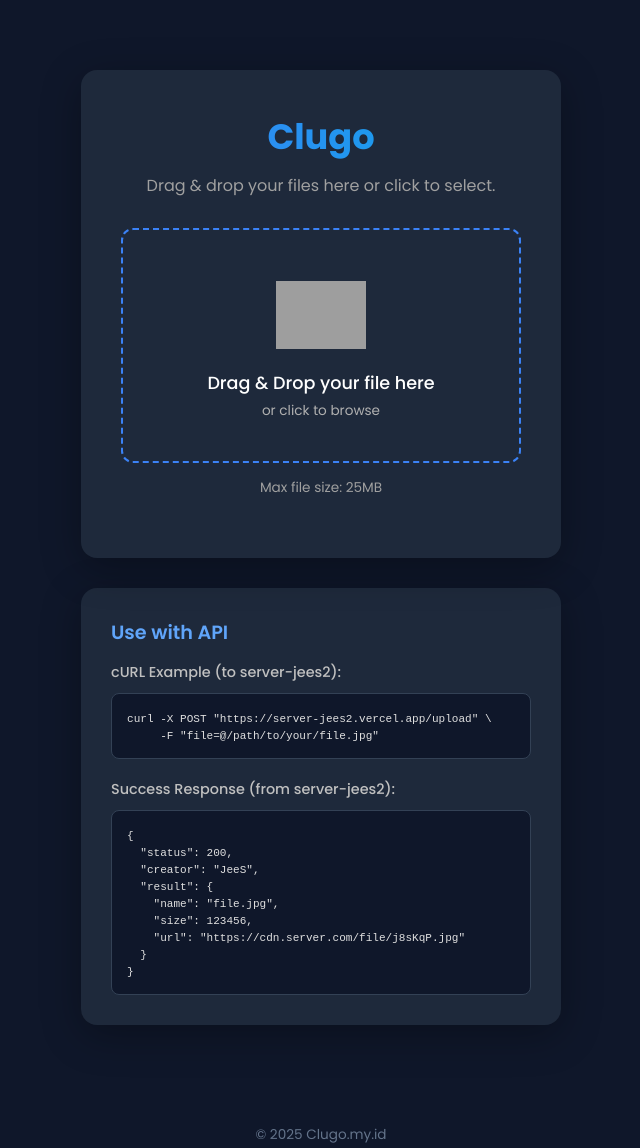
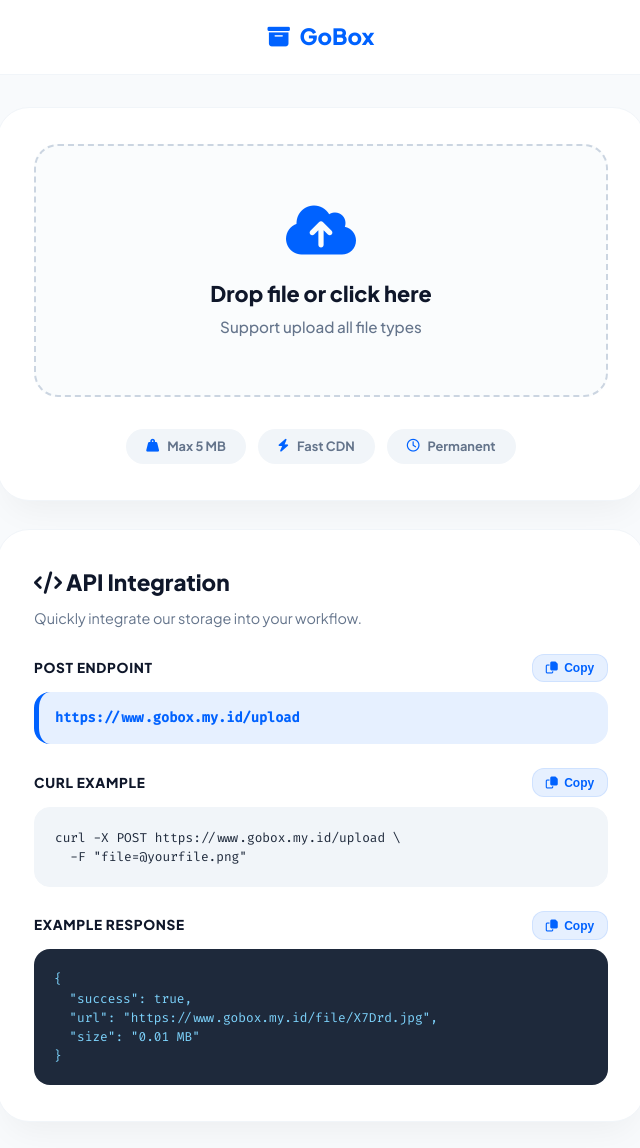
Before and after one commit to goodboys21/server.js, a website: page public/index.html in a window 1280 px wide. Shown: the whole page, without its empty margins (319-959 px from the left). Drawn offline with Linux system fonts and the light colour scheme; grey boxes are pictures that could not be loaded.

Commit message:
Update index.html

```diff
--- a/public/index.html
+++ b/public/index.html
@@ -2,443 +2,387 @@
 <html lang="en">
 <head>
     <meta charset="UTF-8">
-    <meta name="viewport" content="width=device-width, initial-scale=1.0">
-    <title>Clugo</title>
+    <meta name="viewport" content="width=device-width, initial-scale=1.0, viewport-fit=cover">
+    <title>GoBox | Secure Cloud Upload</title>
+    <link rel="stylesheet" href="https://cdnjs.cloudflare.com/ajax/libs/font-awesome/6.4.0/css/all.min.css">
+    <link href="https://fonts.googleapis.com/css2?family=Plus+Jakarta+Sans:wght@400;500;600;700;800&family=Fira+Code:wght@400;500&display=swap" rel="stylesheet">
     <style>
-        /* --- Import Font (Poppins & Fira Code) --- */
-        @import url('https://fonts.googleapis.com/css2?family=Poppins:wght@400;500;600;700&display=swap');
-        @import url('https://fonts.googleapis.com/css2?family=Fira+Code:wght@400&display=swap');
-
-        /* --- Global Reset & Base Styles --- */
         * {
             margin: 0;
             padding: 0;
             box-sizing: border-box;
         }
 
+        :root {
+            --primary: #0062ff;
+            --primary-light: #e6f0ff;
+            --success: #10b981;
+            --bg-body: #f8fafc;
+            --card-bg: #ffffff;
+            --text-dark: #0f172a;
+            --text-mute: #64748b;
+            --border-light: #f1f5f9;
+            --border-dashed: #cbd5e1;
+            --code-bg: #1e293b;
+            --code-text: #7dd3fc;
+        }
+
         body {
-            font-family: 'Poppins', sans-serif;
-            background: #0f172a; /* Dark Blue-Black Background */
-            color: #e0e0e0;
+            font-family: 'Plus Jakarta Sans', sans-serif;
+            background-color: var(--bg-body);
+            color: var(--text-dark);
+            line-height: 1.5;
+            min-height: 100vh;
+        }
+
+        /* Navbar Clean */
+        nav {
+            background: var(--card-bg);
+            padding: 1.25rem 2rem;
+            display: flex;
+            justify-content: center; /* Center logo since no links */
+            border-bottom: 1px solid var(--border-light);
+            position: sticky;
+            top: 0;
+            z-index: 100;
+        }
+
+        .logo {
+            font-weight: 800;
+            font-size: 1.4rem;
+            color: var(--primary);
+            display: flex;
+            align-items: center;
+            gap: 0.6rem;
+            text-decoration: none;
+        }
+
+        .container {
+            max-width: 680px;
+            width: 100%;
+            margin: 2rem auto;
             display: flex;
             flex-direction: column;
-            justify-content: space-between;
-            align-items: center;
-            min-height: 100vh;
-            padding: 20px;
+            gap: 1.75rem;
+            padding: 0 1rem;
         }
 
-        /* --- Main Content Wrapper (Holds BOTH cards) --- */
-        .content-wrapper {
-            flex-grow: 1;
-            display: flex;
-            flex-direction: column;
-            justify-content: center;
-            align-items: center;
-            width: 100%;
-            max-width: 500px;
-            margin-top: 50px;
-            margin-bottom: 50px;
+        /* Cards */
+        .card {
+            background: var(--card-bg);
+            border-radius: 2rem;
+            padding: 2.25rem;
+            box-shadow: 0 20px 35px -12px rgba(0, 0, 0, 0.05);
+            border: 1px solid var(--border-light);
         }
 
-        /* --- Card 1: The Uploader --- */
-        .uploader-card {
-            background: #1e293b; /* Dark Blue-Gray Card Background */
-            border-radius: 16px;
-            padding: 40px;
-            box-shadow: 0 10px 40px rgba(0, 0, 0, 0.3);
-            text-align: center;
-            width: 100%;
-            max-width: 480px;
-            transition: all 0.3s ease;
-            position: relative;
-            overflow: hidden;
-        }
-
-        .uploader-card h1 {
-            font-size: 2.2em;
-            font-weight: 700;
-            margin-bottom: 10px;
-            background: linear-gradient(90deg, #3b82f6, #0ea5e9);
-            -webkit-background-clip: text;
-            -webkit-text-fill-color: transparent;
-        }
-
-        .uploader-card .main-subtitle {
-            font-size: 1em;
-            color: #a0a0a0;
-            margin-bottom: 30px;
-        }
-
-        /* --- Drag & Drop Area --- */
-        .drag-drop-area {
-            border: 2px dashed #3b82f6;
-            border-radius: 12px;
-            padding: 40px 20px;
-            cursor: pointer;
-            transition: all 0.3s ease;
+        /* Dropzone */
+        .upload-area {
             display: flex;
             flex-direction: column;
             align-items: center;
             justify-content: center;
-            min-height: 180px;
-            position: relative;
+            border: 2px dashed var(--border-dashed);
+            border-radius: 1.5rem;
+            padding: 3.5rem 1.5rem;
+            text-align: center;
+            cursor: pointer;
+            transition: all 0.25s cubic-bezier(0.2, 0, 0, 1);
+            background: #fafcfd;
+            width: 100%;
         }
 
-        .drag-drop-area.active {
-            border-color: #60a5fa;
-            background: rgba(59, 130, 246, 0.1);
-            transform: scale(1.02);
+        .upload-area:hover, .upload-area.active {
+            border-color: var(--primary);
+            background: var(--primary-light);
+            transform: translateY(-2px);
         }
 
-        .drag-drop-area .icon {
-            background-image: url('https://files.clugo.my.id/file/sNd.png');
-            background-size: contain;
-            background-repeat: no-repeat;
-            background-position: center;
-            width: 90px;
-            height: 90px;
-            margin-bottom: 10px;
-            display: block;
+        .upload-area i {
+            font-size: 3.5rem;
+            color: var(--primary);
+            margin-bottom: 1.25rem;
         }
 
-        .drag-drop-area .text {
-            font-size: 1.1em;
-            font-weight: 500;
-            color: #ffffff;
-            margin-bottom: 5px;
+        .upload-area h3 {
+            font-size: 1.35rem;
+            font-weight: 800;
+            margin-bottom: 0.4rem;
         }
 
-        .drag-drop-area .subtext {
-            font-size: 0.85em;
-            color: #b0b0b0;
-        }
-
-        #file-input {
-            display: none;
-        }
-
-        .max-size-text {
-            font-size: 0.85em;
-            color: #a0a0a0;
-            margin-top: 15px;
-        }
-
-        /* --- Kontainer untuk Spinner & Result --- */
-        .upload-progress-container {
-            width: 100%;
-            margin-top: 20px;
-        }
-
-        .loading-spinner {
-            display: none; /* Sembunyi by default */
-            width: 60px;
-            height: 60px;
-            border: 6px solid rgba(255, 255, 255, 0.2);
-            border-top: 6px solid #3b82f6;
-            border-radius: 50%;
-            animation: spin 1.2s cubic-bezier(0.5, 0, 0.5, 1) infinite;
-            margin: 0 auto; /* Tengah horizontal */
-        }
-
-        @keyframes spin {
-            0% { transform: rotate(0deg); }
-            100% { transform: rotate(360deg); }
-        }
-
-        /* --- [BARU] Kotak Result Detail (Mirip Foto) --- */
-        .result-box-wrapper {
-            display: none; /* Sembunyi by default */
-            background: #0f172a; /* Lebih gelap, mirip foto */
-            border: 1px solid #334155;
-            border-radius: 8px;
-            padding: 20px;
-            text-align: left;
-            margin-top: 20px;
-        }
-
-        .result-details {
-            list-style: none;
-            padding: 0;
-            margin: 0;
-        }
-
-        .result-details li {
-            font-size: 0.9em;
-            color: #c0c0c0;
-            margin-bottom: 8px;
-            word-wrap: break-word; /* Biar URL/nama file panjang gak rusak */
-        }
-
-        .result-details li:last-child {
-            margin-bottom: 0;
-        }
-
-        .result-details li strong {
-            color: #ffffff;
-            min-width: 90px; /* Biar rapi */
-            display: inline-block;
-        }
-
-        .result-details li a {
-            color: #3b82f6;
-            text-decoration: none;
+        .upload-area p {
+            color: var(--text-mute);
+            font-size: 0.95rem;
             font-weight: 500;
         }
 
-        .result-details li a:hover {
-            text-decoration: underline;
+        /* Stats Row */
+        .stats-row {
+            display: flex;
+            flex-wrap: wrap;
+            justify-content: center;
+            gap: 0.75rem;
+            margin-top: 2rem;
         }
 
-        /* --- [BARU] Teks Status (Sukses/Error) --- */
-        .upload-status-text {
-            display: none; /* Sembunyi by default */
-            font-size: 1em;
-            font-weight: 600;
-            margin-top: 15px;
-            text-align: center;
+        .stat-badge {
+            display: inline-flex;
+            align-items: center;
+            gap: 0.5rem;
+            background: #f1f5f9;
+            padding: 0.5rem 1.25rem;
+            border-radius: 50px;
+            font-size: 0.8rem;
+            font-weight: 700;
+            color: var(--text-mute);
         }
 
-        .upload-status-text.success {
-            color: #34d399; /* Hijau (Mirip foto) */
-        }
+        .stat-badge i { color: var(--primary); }
 
-        .upload-status-text.error {
-            color: #f87171; /* Merah */
-        }
-
-
-        /* --- Card 2: The API Info --- */
-        .api-card {
-            background: #1e293b;
-            border-radius: 16px;
-            padding: 30px;
-            box-shadow: 0 10px 40px rgba(0, 0, 0, 0.3);
-            width: 100%;
-            max-width: 480px;
-            margin-top: 30px;
-            text-align: left;
-        }
-
-        .api-card h3 {
-            color: #60a5fa;
-            font-weight: 600;
-            font-size: 1.2em;
-            margin-bottom: 15px;
-        }
-
-        .api-card h4 {
-            color: #c0c0c0;
-            font-weight: 500;
-            font-size: 0.9em;
-            margin-bottom: 10px;
+        /* Result Section */
+        .result-section {
+            display: none;
+            margin-top: 1.75rem;
+            border-top: 2px solid var(--border-light);
+            padding-top: 1.5rem;
+            animation: fadeSlideUp 0.4s ease;
         }
 
         .code-block {
-            background: #0f172a;
-            border: 1px solid #334155;
-            border-radius: 8px;
-            padding: 15px;
-            font-family: 'Fira Code', 'Courier New', monospace;
-            font-size: 0.85em;
-            color: #e0e0e0;
-            overflow-x: auto;
-            white-space: pre;
-            margin-bottom: 20px;
+            background: var(--code-bg);
+            border-radius: 1.25rem;
+            padding: 1.5rem;
+            position: relative;
+            margin-top: 1rem;
         }
 
-        .code-block:last-child {
-            margin-bottom: 0;
+        .code-block pre {
+            font-family: 'Fira Code', monospace;
+            font-size: 0.85rem;
+            color: var(--code-text);
+            overflow-x: auto;
+            white-space: pre-wrap;
+            word-break: break-all;
         }
 
-        /* --- Footer --- */
-        .footer {
-            margin-top: 50px;
-            font-size: 0.85em;
-            color: #64748b;
-            text-align: center;
-            flex-shrink: 0;
+        /* Buttons */
+        .copy-btn {
+            background: var(--primary-light);
+            border: 1px solid rgba(0, 98, 255, 0.1);
+            color: var(--primary);
+            padding: 0.4rem 0.8rem;
+            border-radius: 0.75rem;
+            cursor: pointer;
+            font-size: 0.75rem;
+            font-weight: 700;
+            display: flex;
+            align-items: center;
+            gap: 0.4rem;
+            transition: 0.2s;
         }
 
+        .copy-btn:hover {
+            background: var(--primary);
+            color: white;
+        }
+
+        /* API Content */
+        .api-item-header {
+            display: flex;
+            justify-content: space-between;
+            align-items: center;
+            margin-top: 1.5rem;
+            margin-bottom: 0.6rem;
+        }
+
+        .api-label {
+            font-weight: 800;
+            font-size: 0.85rem;
+            text-transform: uppercase;
+            letter-spacing: 0.05em;
+            color: var(--text-dark);
+        }
+
+        .endpoint-box {
+            background: var(--primary-light);
+            border-left: 5px solid var(--primary);
+            padding: 1rem;
+            border-radius: 1rem;
+            font-family: 'Fira Code', monospace;
+            font-size: 0.85rem;
+            color: var(--primary);
+            font-weight: 600;
+        }
+
+        .mini-code {
+            background: #f1f5f9;
+            border-radius: 1rem;
+            padding: 1.25rem;
+            border: 1px solid var(--border-light);
+        }
+
+        .mini-code pre {
+            font-family: 'Fira Code', monospace;
+            font-size: 0.8rem;
+            color: #1e293b;
+            white-space: pre-wrap;
+            word-break: break-all;
+        }
+
+        @keyframes fadeSlideUp {
+            from { opacity: 0; transform: translateY(15px); }
+            to { opacity: 1; transform: translateY(0); }
+        }
+
+        #file-input { display: none; }
+
+        @media (max-width: 500px) {
+            .card { padding: 1.5rem; }
+            .upload-area { padding: 2.5rem 1rem; }
+            .stat-badge { width: 100%; justify-content: center; }
+        }
     </style>
 </head>
 <body>
 
-    <div class="content-wrapper">
-        <main class="uploader-card">
-            <h1>Clugo</h1>
-            <p class="main-subtitle">Drag & drop your files here or click to select.</p>
+<nav>
+    <a href="#" class="logo"><i class="fa-solid fa-box-archive"></i> GoBox</a>
+</nav>
 
-            <label for="file-input" class="drag-drop-area" id="drag-drop-area">
-                <div class="icon"></div>
-                <div class="text">Drag & Drop your file here</div>
-                <div class="subtext">or click to browse</div>
+<div class="container">
+    <main class="card">
+        <label for="file-input" class="upload-area" id="dropzone">
+            <i class="fa-solid fa-cloud-arrow-up"></i>
+            <h3>Drop file or click here</h3>
+            <p>Support upload all file types</p>
         </label>
-
         <input type="file" id="file-input">
 
-            <p class="max-size-text">Max file size: 25MB</p>
-
-            <div class="upload-progress-container" id="progress-container">
-                <div class="loading-spinner" id="loading-spinner"></div>
-
-                <div class="result-box-wrapper" id="result-box-wrapper">
-                    <ul class="result-details">
-                        <li><strong>File Name:</strong> <span id="res-filename"></span></li>
-                        <li><strong>Size:</strong> <span id="res-filesize"></span></li>
-                        <li><strong>Type:</strong> <span id="res-filetype"></span></li>
-                        <li><strong>Upload Date:</strong> <span id="res-filedate"></span></li>
-                        <li><strong>File URL:</strong> <a id="res-fileurl" href="#" target="_blank" rel="noopener noreferrer"></a></li>
-                    </ul>
+        <div class="stats-row">
+            <span class="stat-badge"><i class="fa-solid fa-weight-hanging"></i> Max 5 MB</span>
+            <span class="stat-badge"><i class="fa-solid fa-bolt"></i> Fast CDN</span>
+            <span class="stat-badge"><i class="fa-regular fa-clock"></i> Permanent</span>
         </div>
 
-                <p class="upload-status-text" id="upload-status-text"></p>
+        <div class="result-section" id="resultSection">
+            <div style="display: flex; justify-content: space-between; align-items: center;">
+                <span style="font-weight: 800; font-size: 0.95rem;"><i class="fa-solid fa-circle-check" style="color: var(--success);"></i> SERVER RESPONSE</span>
+                <button class="copy-btn" onclick="copyText('jsonOutput', this)">
+                    <i class="fa-regular fa-copy"></i> Copy JSON
+                </button>
+            </div>
+            <div class="code-block">
+                <pre id="jsonOutput">// Awaiting upload...</pre>
+            </div>
+        </div>
+    </main>
+
+    <section class="card api-card">
+        <h2 style="font-size: 1.4rem; font-weight: 800; margin-bottom: 0.5rem;"><i class="fa-solid fa-code"></i> API Integration</h2>
+        <p style="font-size: 0.9rem; color: var(--text-mute); margin-bottom: 0.5rem;">Quickly integrate our storage into your workflow.</p>
+
+        <div class="api-item-header">
+            <span class="api-label">Post Endpoint</span>
+            <button class="copy-btn" onclick="copyTextDirect('https://www.gobox.my.id/upload', this)">
+                <i class="fa-regular fa-copy"></i> Copy
+            </button>
+        </div>
+        <div class="endpoint-box">https://www.gobox.my.id/upload</div>
+
+        <div class="api-item-header">
+            <span class="api-label">cURL Example</span>
+            <button class="copy-btn" onclick="copyText('curlText', this)">
+                <i class="fa-regular fa-copy"></i> Copy
+            </button>
+        </div>
+        <div class="mini-code">
+            <pre id="curlText">curl -X POST https://www.gobox.my.id/upload \
+  -F "file=@yourfile.png"</pre>
         </div>
 
-        </main>
-
-        <section class="api-card">
-            <h3>Use with API</h3>
-
-            <h4>cURL Example (to server-jees2):</h4>
-            <pre class="code-block"><code>curl -X POST "https://server-jees2.vercel.app/upload" \
-     -F "file=@/path/to/your/file.jpg"</code></pre>
-
-            <h4>Success Response (from server-jees2):</h4>
-            <pre class="code-block"><code>{
-  "status": 200,
-  "creator": "JeeS",
-  "result": {
-    "name": "file.jpg",
-    "size": 123456,
-    "url": "https://cdn.server.com/file/j8sKqP.jpg"
-  }
-}</code></pre>
+        <div class="api-item-header">
+            <span class="api-label">Example Response</span>
+            <button class="copy-btn" onclick="copyText('jsonExample', this)">
+                <i class="fa-regular fa-copy"></i> Copy
+            </button>
+        </div>
+        <div class="mini-code" style="background: #1e293b; border: none;">
+            <pre id="jsonExample" style="color: #7dd3fc;">{
+  "success": true,
+  "url": "https://www.gobox.my.id/file/X7Drd.jpg",
+  "size": "0.01 MB"
+}</pre>
+        </div>
     </section>
 </div>
 
-    <footer class="footer">
-        © 2025 Clugo.my.id
-    </footer>
+<script>
+    const dropzone = document.getElementById('dropzone');
+    const fileInput = document.getElementById('file-input');
+    const resultSection = document.getElementById('resultSection');
+    const jsonOutput = document.getElementById('jsonOutput');
 
-    <script>
-        // --- Ambil elemen ---
-        const dragDropArea = document.getElementById('drag-drop-area');
-        const fileInput = document.getElementById('file-input');
-        const loadingSpinner = document.getElementById('loading-spinner');
+    async function copyText(id, btn) {
+        const text = document.getElementById(id).innerText;
+        await copyTextDirect(text, btn);
+    }
 
-        // --- [BARU] Ambil elemen-elemen result baru ---
-        const resultBoxWrapper = document.getElementById('result-box-wrapper');
-        const uploadStatusText = document.getElementById('upload-status-text');
+    async function copyTextDirect(text, btn) {
+        try {
+            await navigator.clipboard.writeText(text);
+            const original = btn.innerHTML;
+            btn.innerHTML = '<i class="fa-solid fa-check"></i> Copied!';
+            setTimeout(() => btn.innerHTML = original, 2000);
+        } catch (err) { console.error(err); }
+    }
 
-        // --- [BARU] Ambil elemen detail di dalam result box ---
-        const resFilename = document.getElementById('res-filename');
-        const resFilesize = document.getElementById('res-filesize');
-        const resFiletype = document.getElementById('res-filetype');
-        const resFiledate = document.getElementById('res-filedate');
-        const resFileurl = document.getElementById('res-fileurl');
+    async function uploadFile(file) {
+        if (!file) return;
 
+        // Validasi 5MB
+        if (file.size > 5 * 1024 * 1024) {
+            alert("File too large! Max size is 5 MB.");
+            return;
+        }
 
-        const UPLOAD_API_URL = "https://server-jees2.vercel.app/upload";
+        resultSection.style.display = 'block';
+        jsonOutput.textContent = "// Processing upload...";
+        jsonOutput.style.color = "#94a3b8";
 
-        dragDropArea.addEventListener('click', () => fileInput.click());
+        const formData = new FormData();
+        formData.append("file", file);
 
-        fileInput.addEventListener('change', (e) => {
-            const file = e.target.files[0];
-            if (file) handleFileUpload(file);
+        try {
+            const response = await fetch("https://www.gobox.my.id/upload", {
+                method: "POST",
+                body: formData
+            });
+            const data = await response.json();
+            jsonOutput.textContent = JSON.stringify(data, null, 2);
+            jsonOutput.style.color = response.ok ? "#7dd3fc" : "#fda4af";
+        } catch (err) {
+            jsonOutput.textContent = JSON.stringify({ success: false, message: err.message }, null, 2);
+            jsonOutput.style.color = "#fda4af";
+        }
+    }
+
+    // Event Handlers
+    ['dragenter', 'dragover'].forEach(e => {
+        dropzone.addEventListener(e, (ev) => { ev.preventDefault(); dropzone.classList.add('active'); });
+    });
+    ['dragleave', 'drop'].forEach(e => {
+        dropzone.addEventListener(e, (ev) => {
+            ev.preventDefault();
+            dropzone.classList.remove('active');
+            if (e === 'drop' && ev.dataTransfer.files.length) uploadFile(ev.dataTransfer.files[0]);
+        });
     });
 
-        // --- Event Drag & Drop (Tidak berubah) ---
-        ['dragenter', 'dragover', 'dragleave', 'drop'].forEach(eventName => {
-            dragDropArea.addEventListener(eventName, preventDefaults, false);
-            document.body.addEventListener(eventName, preventDefaults, false);
+    dropzone.addEventListener('click', () => fileInput.click());
+    fileInput.addEventListener('change', (e) => {
+        if (e.target.files.length) uploadFile(e.target.files[0]);
+        fileInput.value = '';
     });
-
-        function preventDefaults(e) {
-            e.preventDefault();
-            e.stopPropagation();
-        }
-
-        ['dragenter', 'dragover'].forEach(eventName => {
-            dragDropArea.addEventListener(eventName, () => dragDropArea.classList.add('active'), false);
-        });
-
-        ['dragleave', 'drop'].forEach(eventName => {
-            dragDropArea.addEventListener(eventName, () => dragDropArea.classList.remove('active'), false);
-        });
-
-        dragDropArea.addEventListener('drop', (e) => {
-            const file = e.dataTransfer.files[0];
-            if (file) handleFileUpload(file);
-        }, false);
-
-        // --- [MODIFIKASI] Fungsi Upload Utama (Async/Await dengan Fetch) ---
-        async function handleFileUpload(file) {
-
-            // 1. Reset UI (Sembunyikan hasil & status lama)
-            resultBoxWrapper.style.display = 'none';
-            uploadStatusText.style.display = 'none';
-            uploadStatusText.className = 'upload-status-text';
-
-            // 2. Tampilkan Spinner
-            loadingSpinner.style.display = 'block';
-
-            // 3. Buat FormData untuk dikirim
-            const formData = new FormData();
-            formData.append("file", file); // Key "file"
-
-            try {
-                // 4. Kirim file menggunakan FETCH
-                const response = await fetch(UPLOAD_API_URL, {
-                    method: 'POST',
-                    body: formData,
-                });
-
-                // 5. Sembunyikan Spinner
-                loadingSpinner.style.display = 'none';
-
-                const data = await response.json();
-
-                if (!response.ok) {
-                    throw new Error(data.message || 'Upload failed');
-                }
-
-                // Cari URL di dalam respon
-                const fileUrl = data.url || (data.result ? data.result.url : null);
-
-                if (!fileUrl) {
-                    throw new Error("File URL not found in server response.");
-                }
-
-                // 6. [BARU] Isi detail box (dari data 'file' dan respon 'data')
-                resFilename.textContent = file.name;
-                resFilesize.textContent = (file.size / 1024).toFixed(2) + " KB";
-                resFiletype.textContent = file.type || "N/A";
-                resFiledate.textContent = new Date().toLocaleString("id-ID", { timeZone: "Asia/Jakarta" });
-                resFileurl.textContent = fileUrl;
-                resFileurl.href = fileUrl;
-
-                // 7. [BARU] Tampilkan detail box
-                resultBoxWrapper.style.display = 'block';
-
-                // 8. [BARU] Tampilkan pesan sukses
-                uploadStatusText.textContent = "File uploaded successfully!";
-                uploadStatusText.classList.add('success');
-                uploadStatusText.style.display = 'block';
-
-            } catch (error) {
-                // 9. [BARU] Tampilkan pesan error
-                loadingSpinner.style.display = 'none';
-                uploadStatusText.textContent = `Error: ${error.message}`;
-                uploadStatusText.classList.add('error');
-                uploadStatusText.style.display = 'block';
-            }
-
-            // [DIHAPUS] setTimeout untuk menyembunyikan hasil.
-            // Hasil akan tetap tampil.
-            fileInput.value = null; // Tetap reset input file
-        }
 </script>
-
 </body>
 </html>
```
Lines whose indentation alone changed are shown as unchanged.
